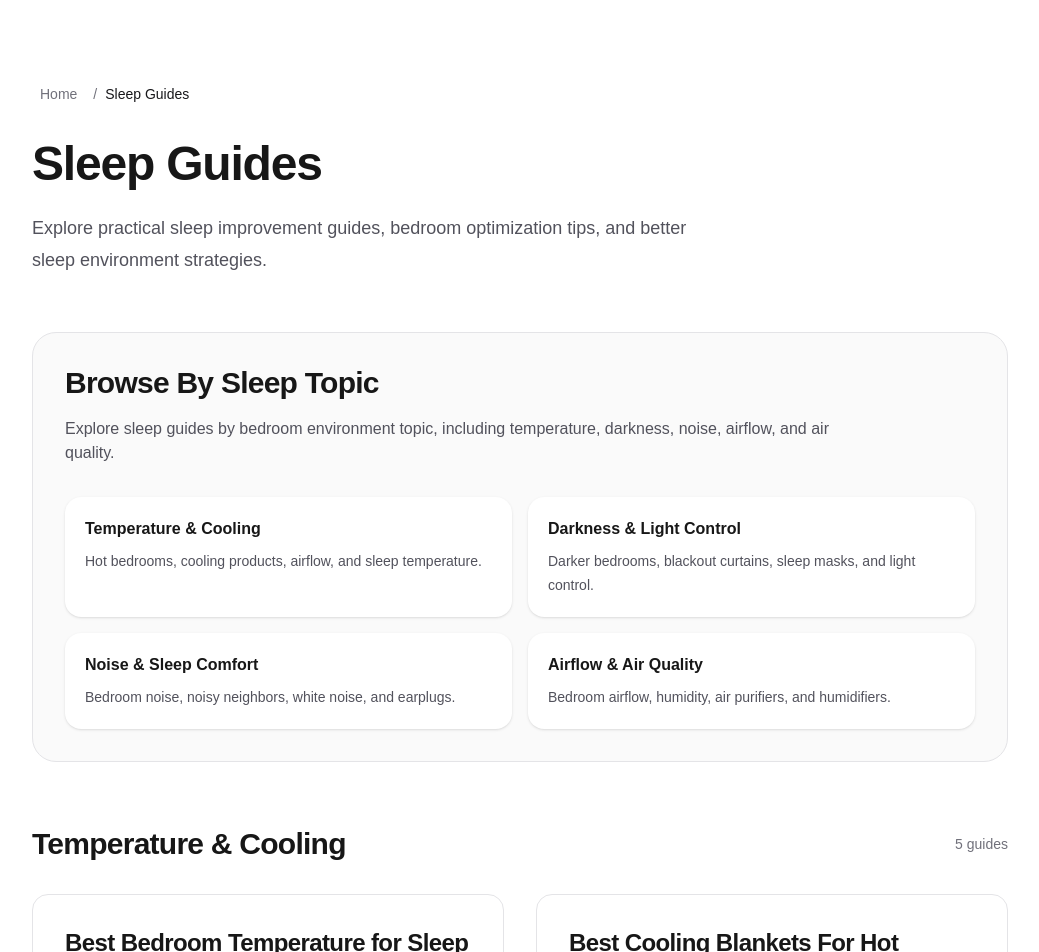
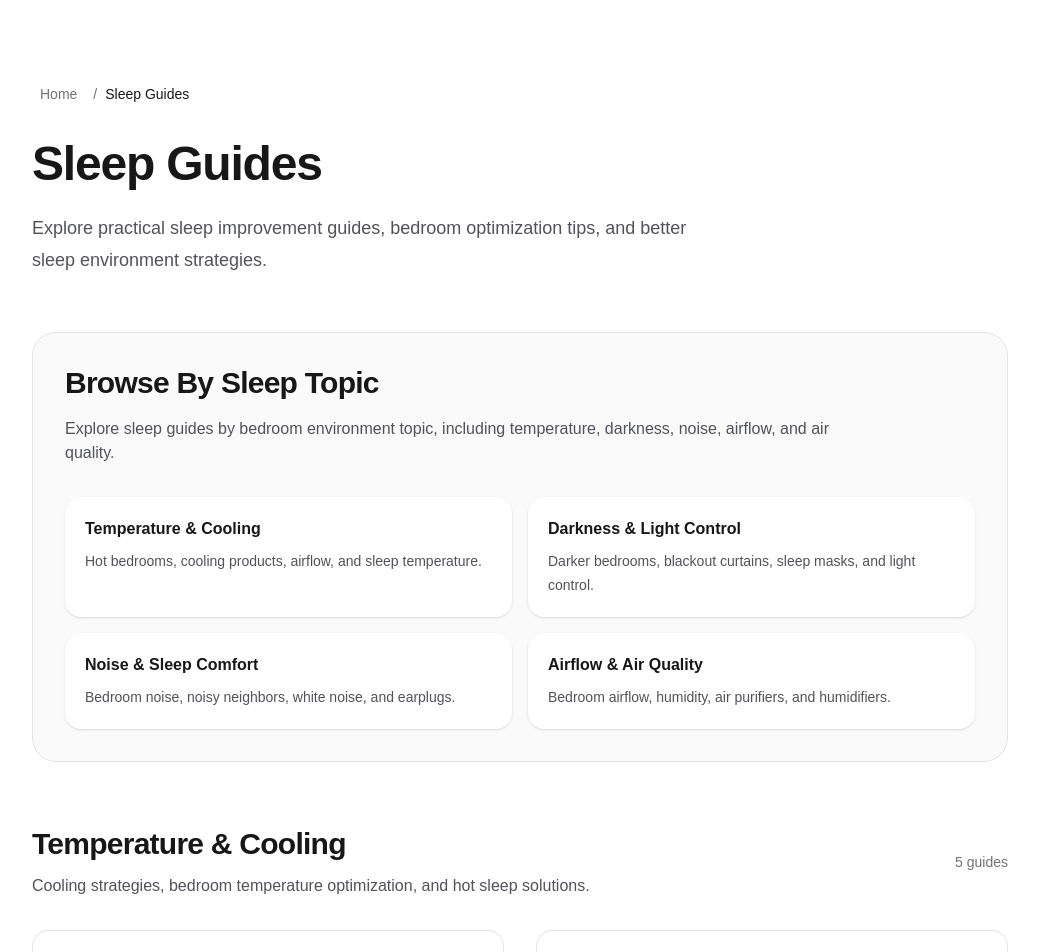
Before and after one commit to Lee-ciang/sleep-project, a Next.js app: page /guides in a window 1280 px wide. Shown: the top 952 px of the page, without its empty margins (120-1159 px from the left). Built offline with nearby package versions, Linux system fonts and the light colour scheme.

Commit message:
Add guide category descriptions

```diff
--- a/app/guides/page.tsx
+++ b/app/guides/page.tsx
@@ -7,7 +7,25 @@ export default function GuidesPage() {
 const categories = Array.from(
   new Set(guides.map((guide) => guide.category))
 );
+const categoryDescriptions: Record<string, string> = {
+  "Temperature & Cooling":
+    "Cooling strategies, bedroom temperature optimization, and hot sleep solutions.",
 
+  "Darkness & Light":
+    "Sleep masks, blackout curtains, and bedroom light reduction strategies.",
+
+  "Noise & Sound":
+    "White noise, earplugs, noisy neighbors, and reducing sleep disruptions.",
+
+  "Airflow & Air Quality":
+    "Bedroom airflow, humidity balance, air purifiers, and cleaner sleep environments.",
+
+  "Bedding & Comfort":
+    "Cooling bedding, breathable sheets, pillows, and nighttime comfort improvements.",
+
+  "Sleep Habits":
+    "Natural sleep improvement habits, routines, and better nighttime behaviors.",
+};
   return (
     <main className="mx-auto max-w-5xl px-6 py-20">
       <div className="max-w-2xl">
@@ -95,9 +113,15 @@ const categories = Array.from(
     return (
       <section key={category}>
         <div className="flex items-center justify-between gap-4">
+          <div>
   <h2 className="text-3xl font-bold tracking-tight">
     {category}
   </h2>
+
+  <p className="mt-3 max-w-2xl text-zinc-600">
+    {categoryDescriptions[category]}
+  </p>
+</div>
 
 <span className="text-sm text-zinc-500">
   {categoryGuides.length} guides
```
Lines whose indentation alone changed are shown as unchanged.
